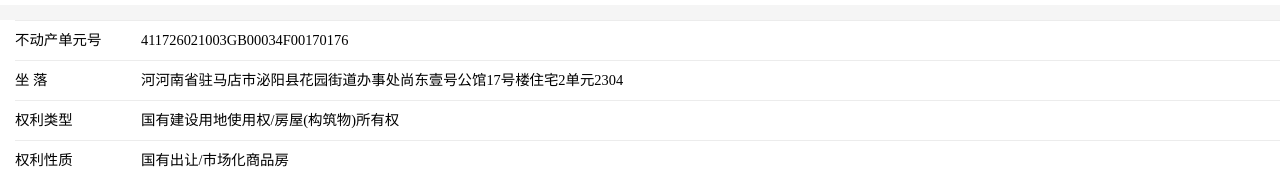
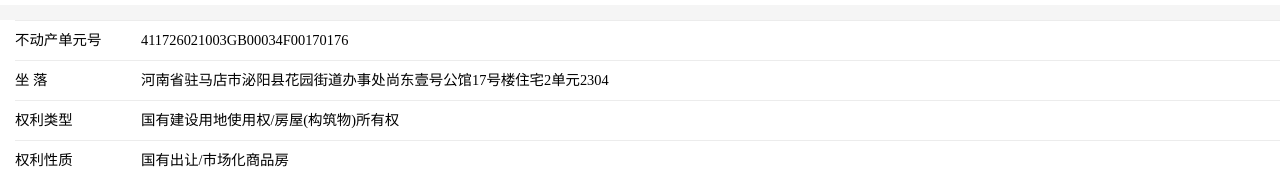
Before and after one commit to yygua/41006625351, a plain HTML site: page index.html in a window 1280 px wide. Shown: the part 331-500 px from the top of the page. Drawn offline with Linux system fonts and the light colour scheme; some packages are replaced by stand-ins of ours; a script that the page names is missing.

Commit message:
Update index.html

```diff
--- a/index.html
+++ b/index.html
@@ -486,7 +486,7 @@
                 <div class="weui_cell">
                     <div class="weui_cell_hd"><label class="weui_label">坐 落</label></div>
                     <div class="weui_cell_bd weui_cell_primary ">
-                        河河南省驻马店市泌阳县花园街道办事处尚东壹号公馆17号楼住宅2单元2304
+                        河南省驻马店市泌阳县花园街道办事处尚东壹号公馆17号楼住宅2单元2304
                     </div>
                 </div>
                 <div class="weui_cell">
```
